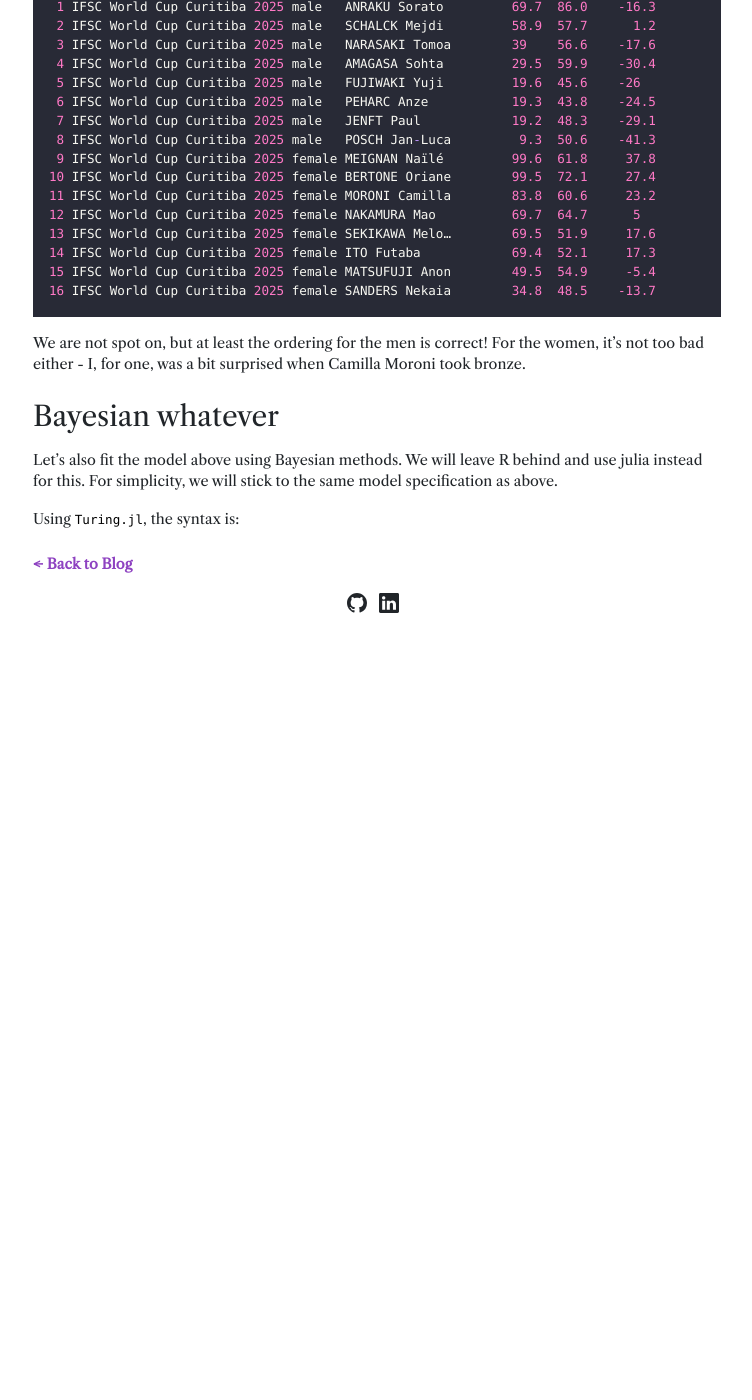
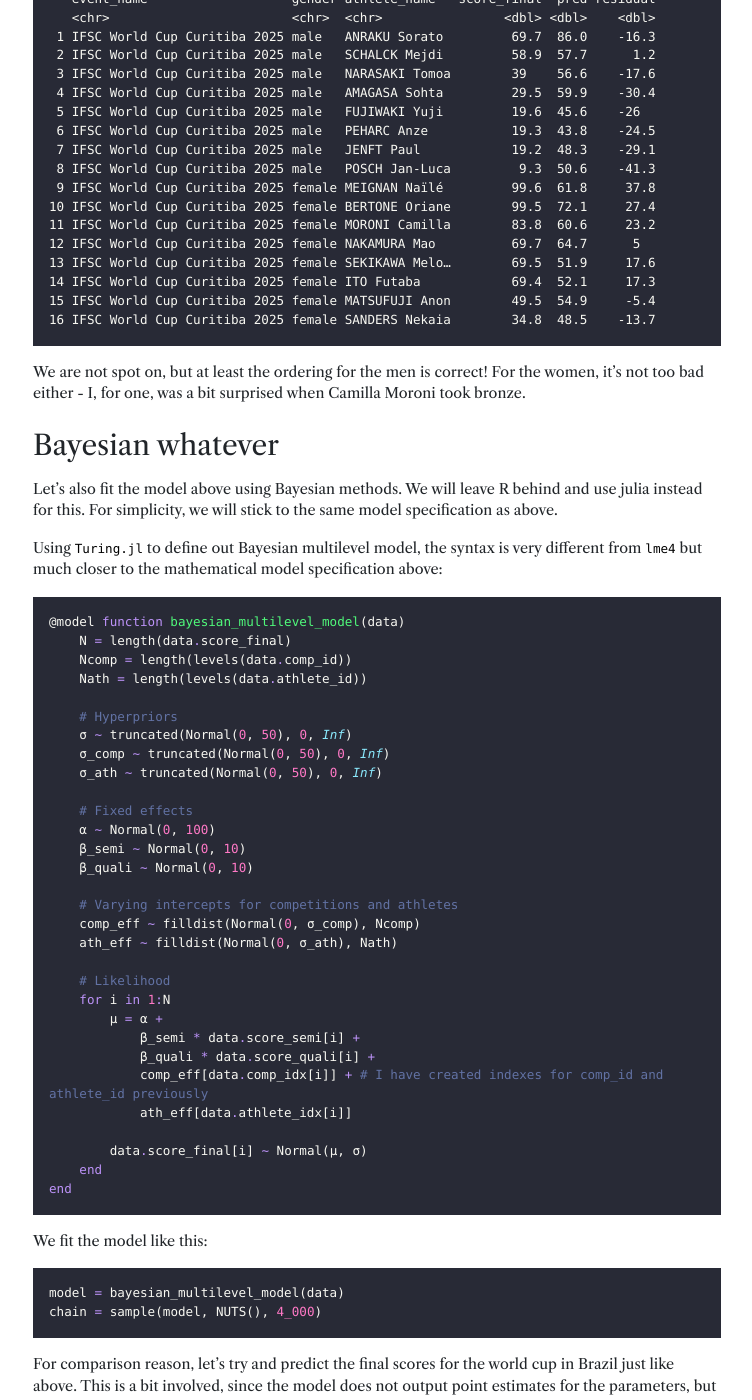
Before and after one commit to maja-burrack/maja-burrack.github.io, a Jekyll site: the page built from _posts/2025-07-24-multilevel-modelling.md, in a window 1280 px wide and 1400 px high, scrolled down 5879 px. Shown: the whole window, without its empty margins (263-1015 px from the left). Built offline with Jekyll 4.4.1, drawn with Linux system fonts in a browser that asks for light colours; before the commit the page ends 6509 px from its top, so only the background shows below that; some of the changed text lies outside the part shown.

Commit message:
bayesian modelling in julia

````diff
--- a/_posts/2025-07-24-multilevel-modelling.md
+++ b/_posts/2025-07-24-multilevel-modelling.md
@@ -262,7 +262,9 @@ test_data$pred <- predict(model, test_data, allow.new.levels = TRUE)
 test_data$residual <- round(test_data$score_final - test_data$pred, 1)
 
 print(test_data[, c("event_name", "gender", "athlete_name", "score_final", "pred", "residual")])
+```
 
+```
    event_name                   gender athlete_name   score_final  pred residual
    <chr>                        <chr>  <chr>                <dbl> <dbl>    <dbl>
  1 IFSC World Cup Curitiba 2025 male   ANRAKU Sorato         69.7  86.0    -16.3
@@ -289,4 +291,70 @@ We are not spot on, but at least the ordering for the men is correct! For the wo
 Let's also fit the model above using Bayesian methods. We will leave R behind and use julia instead for this.
 For simplicity, we will stick to the same model specification as above.
 
-Using `Turing.jl`, the syntax is:
+Using `Turing.jl` to define out Bayesian multilevel model, the syntax is very different from `lme4` but much closer to the mathematical model specification above:
+
+```julia
+@model function bayesian_multilevel_model(data)
+    N = length(data.score_final)
+    Ncomp = length(levels(data.comp_id))
+    Nath = length(levels(data.athlete_id))
+
+    # Hyperpriors
+    σ ~ truncated(Normal(0, 50), 0, Inf)
+    σ_comp ~ truncated(Normal(0, 50), 0, Inf)
+    σ_ath ~ truncated(Normal(0, 50), 0, Inf)
+
+    # Fixed effects
+    α ~ Normal(0, 100)
+    β_semi ~ Normal(0, 10)
+    β_quali ~ Normal(0, 10)
+
+    # Varying intercepts for competitions and athletes
+    comp_eff ~ filldist(Normal(0, σ_comp), Ncomp)
+    ath_eff ~ filldist(Normal(0, σ_ath), Nath)
+
+    # Likelihood
+    for i in 1:N
+        μ = α +
+            β_semi * data.score_semi[i] +
+            β_quali * data.score_quali[i] +
+            comp_eff[data.comp_idx[i]] + # I have created indexes for comp_id and athlete_id previously
+            ath_eff[data.athlete_idx[i]]
+
+        data.score_final[i] ~ Normal(μ, σ)
+    end
+end
+```
+
+We fit the model like this:
+
+```julia
+model = bayesian_multilevel_model(data)
+chain = sample(model, NUTS(), 4_000)
+```
+
+
+For comparison reason, let's try and predict the final scores for the world cup in Brazil just like above. This is a bit involved, since the model does not output point estimates for the parameters, but rather full probability distributions. There isn't even (as far as I can tell) a suitable `predict` function implemented that would do the hard work for us. Therefore, I have had to write a curstom `predict_score_final` function for this specific model. If you are interested, you can find all the julia code [here](INSERT LINK). Here are the predictions:
+
+```
+ Row │ event_name                    gender   athlete_name     score_final  pred     residual
+     │ String                        String7  String31         Float64?     Float64  Float64
+─────┼────────────────────────────────────────────────────────────────────────────────────────
+   1 │ IFSC World Cup Curitiba 2025  male     ANRAKU Sorato           69.7     84.4     -14.7
+   2 │ IFSC World Cup Curitiba 2025  male     SCHALCK Mejdi           58.9     56.4       2.5
+   3 │ IFSC World Cup Curitiba 2025  male     NARASAKI Tomoa          39.0     56.6     -17.6
+   4 │ IFSC World Cup Curitiba 2025  male     AMAGASA Sohta           29.5     59.7     -30.2
+   5 │ IFSC World Cup Curitiba 2025  male     FUJIWAKI Yuji           19.6     47.1     -27.5
+   6 │ IFSC World Cup Curitiba 2025  male     PEHARC Anze             19.3     45.1     -25.8
+   7 │ IFSC World Cup Curitiba 2025  male     JENFT Paul              19.2     49.4     -30.2
+   8 │ IFSC World Cup Curitiba 2025  male     POSCH Jan-Luca           9.3     51.0     -41.7
+   9 │ IFSC World Cup Curitiba 2025  female   MEIGNAN Naïlé           99.6     61.4      38.2
+  10 │ IFSC World Cup Curitiba 2025  female   BERTONE Oriane          99.5     71.0      28.5
+  11 │ IFSC World Cup Curitiba 2025  female   MORONI Camilla          83.8     60.4      23.4
+  12 │ IFSC World Cup Curitiba 2025  female   NAKAMURA Mao            69.7     63.8       5.9
+  13 │ IFSC World Cup Curitiba 2025  female   SEKIKAWA Melody         69.5     53.6      15.9
+  14 │ IFSC World Cup Curitiba 2025  female   ITO Futaba              69.4     53.0      16.4
+  15 │ IFSC World Cup Curitiba 2025  female   MATSUFUJI Anon          49.5     50.9      -1.4
+  16 │ IFSC World Cup Curitiba 2025  female   SANDERS Nekaia          34.8     47.7     -12.9
+```
+The predictions are very similar to the predictions we obtained from the R model, which is expected. I specified some pretty weak priors for the Bayesian model in the hopes that it would yield similar results.
````
Also changed, not shown: 1 other file.
